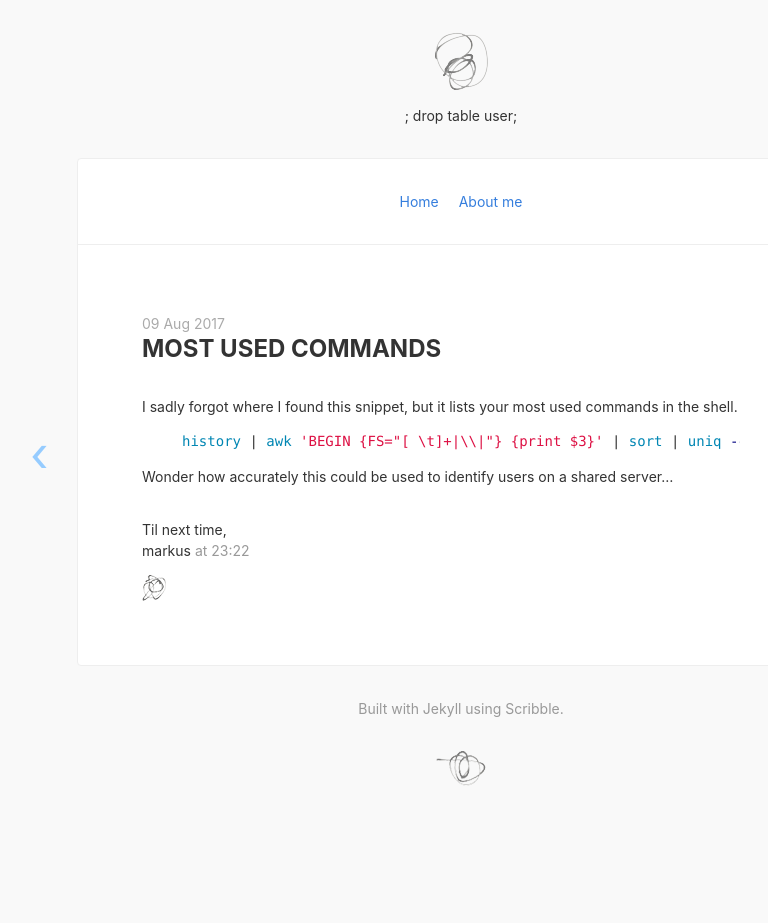
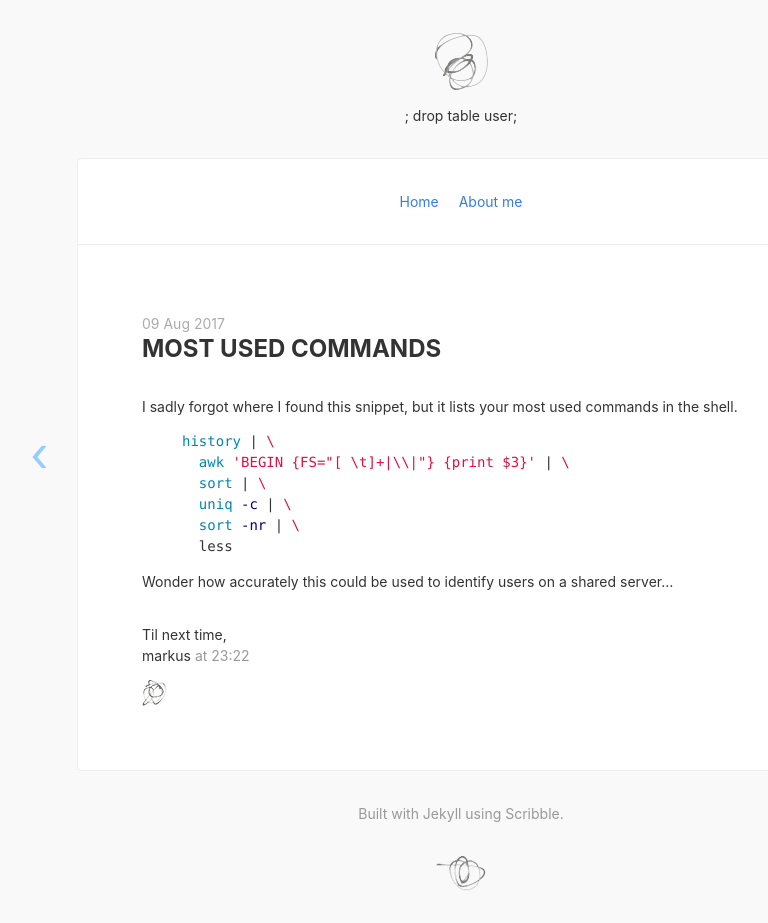
Before and after one commit to droptableuser/droptableuser.github.io, a Jekyll site: the page built from _posts/2017-08-09-history.md, in a window 1280 px wide. Shown: the whole page, without its empty margins (179-947 px from the left). Built offline with Jekyll 4.4.1, drawn with Linux system fonts in a browser that asks for light colours; nearby versions of some CDN libraries; before the commit the page ends 900 px from its top, so only the background shows below that.

Commit message:
Update 2017-08-09-history.md
fixed layout of post 2017-07-09

```diff
--- a/_posts/2017-08-09-history.md
+++ b/_posts/2017-08-09-history.md
@@ -5,7 +5,12 @@ date:   2017-08-09 23:22
 I sadly forgot where I found this snippet, but it lists your most used commands in the shell.
 
 {% highlight bash %}
-history | awk 'BEGIN {FS="[ \t]+|\\|"} {print $3}' | sort | uniq -c | sort -nr | less
+history | \
+  awk 'BEGIN {FS="[ \t]+|\\|"} {print $3}' | \
+  sort | \
+  uniq -c | \
+  sort -nr | \
+  less
 {% endhighlight %}
 
 Wonder how accurately this could be used to identify users on a shared server...
```
